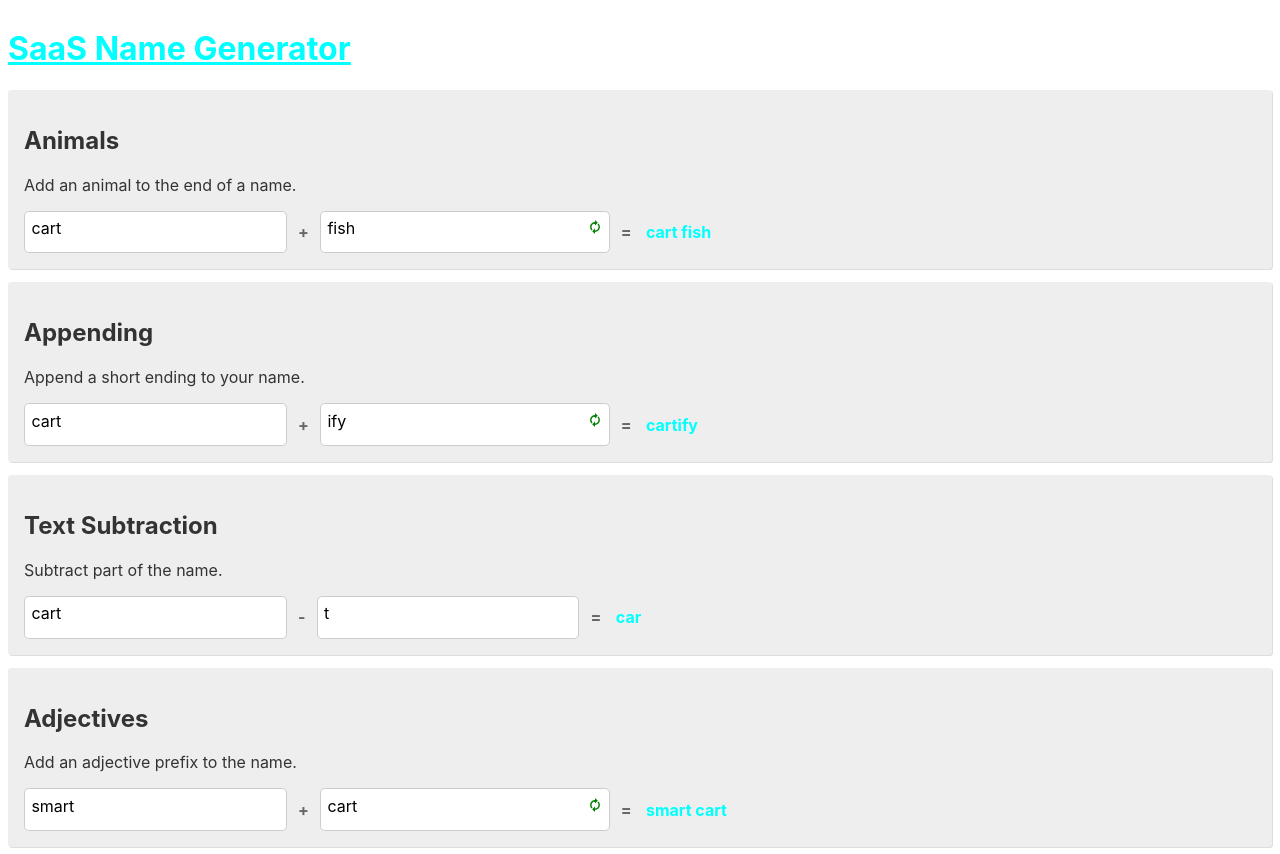
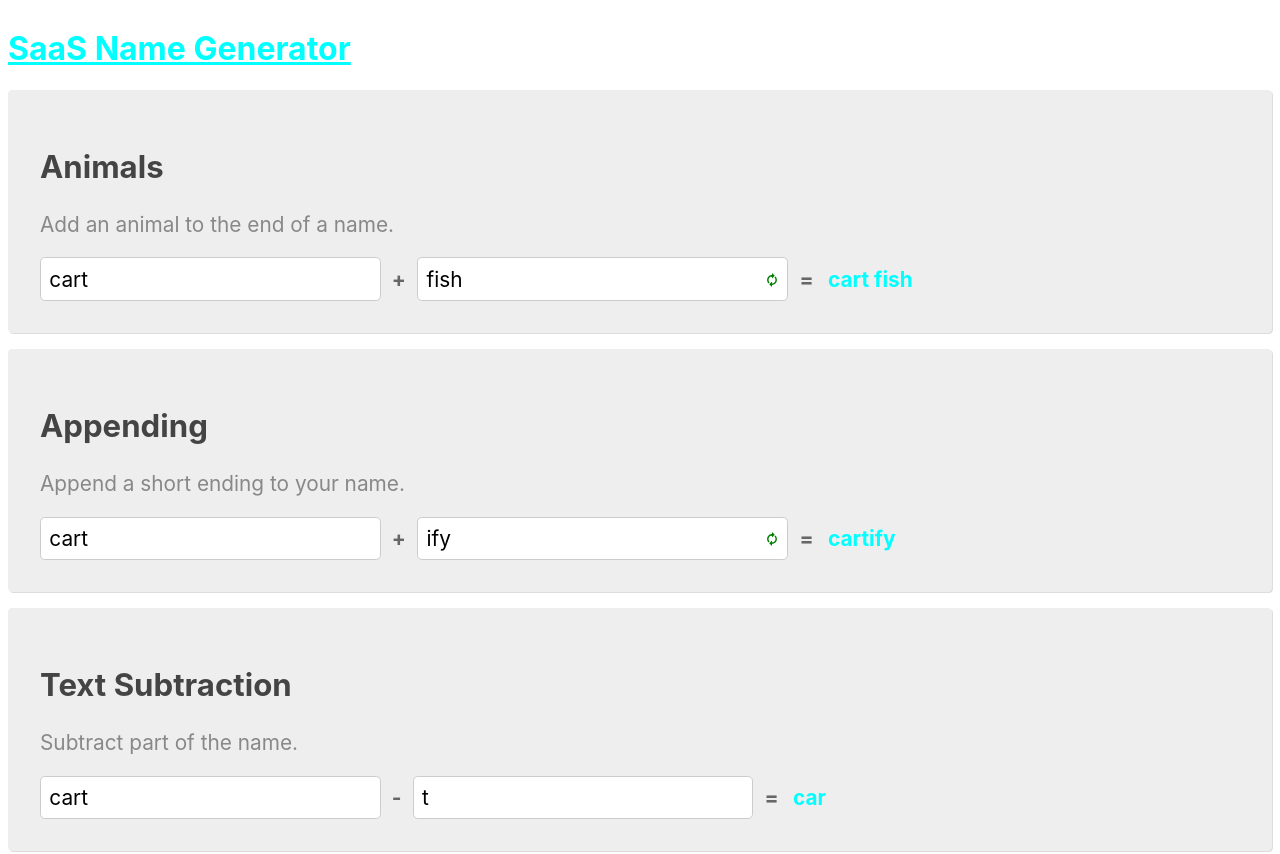
Before and after one commit to joshnuss/name-panda, a Svelte app: page / in a window 1280 px wide. Shown: the top 854 px of the page. Built offline with nearby package versions, Linux system fonts and the light colour scheme.

Commit message:
Adjusts card styles

```diff
--- a/src/Equation.svelte
+++ b/src/Equation.svelte
@@ -67,10 +67,15 @@
 <style>
   .card {
     background: #eee;
-    padding: 1rem;
-    margin-bottom: 13px;
+    padding: 2rem;
+    margin-bottom: 1rem;
     border-radius: 0.2em;
     box-shadow: 1px 1px #ddd;
+    font-size: 1.3rem;
+  }
+
+  .card p {
+    color: #888;
   }
 
   .container {
@@ -98,7 +103,7 @@
   }
 
   h2 {
-    flex: 0 0 100%;
+    color: #444;
   }
 
   .input-wrapper {
@@ -112,6 +117,7 @@
     width: 100%;
     border: none;
     background: none;
+    margin: 0;
   }
 
   .input-wrapper input:focus {
@@ -119,7 +125,7 @@
   }
   .input-wrapper button {
     flex: 1;
-    margin: none;
+    margin: 0;
   }
 
   button {
```
